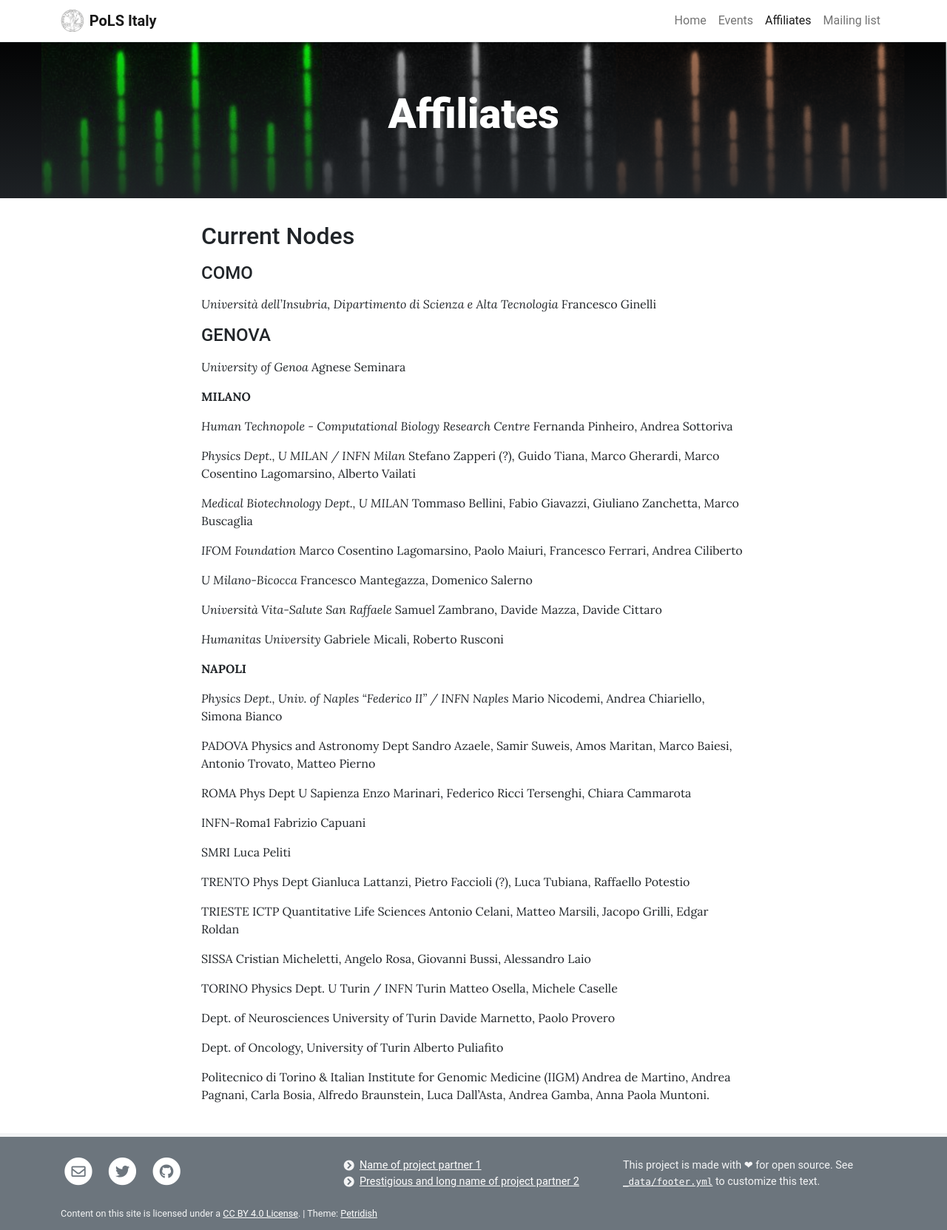
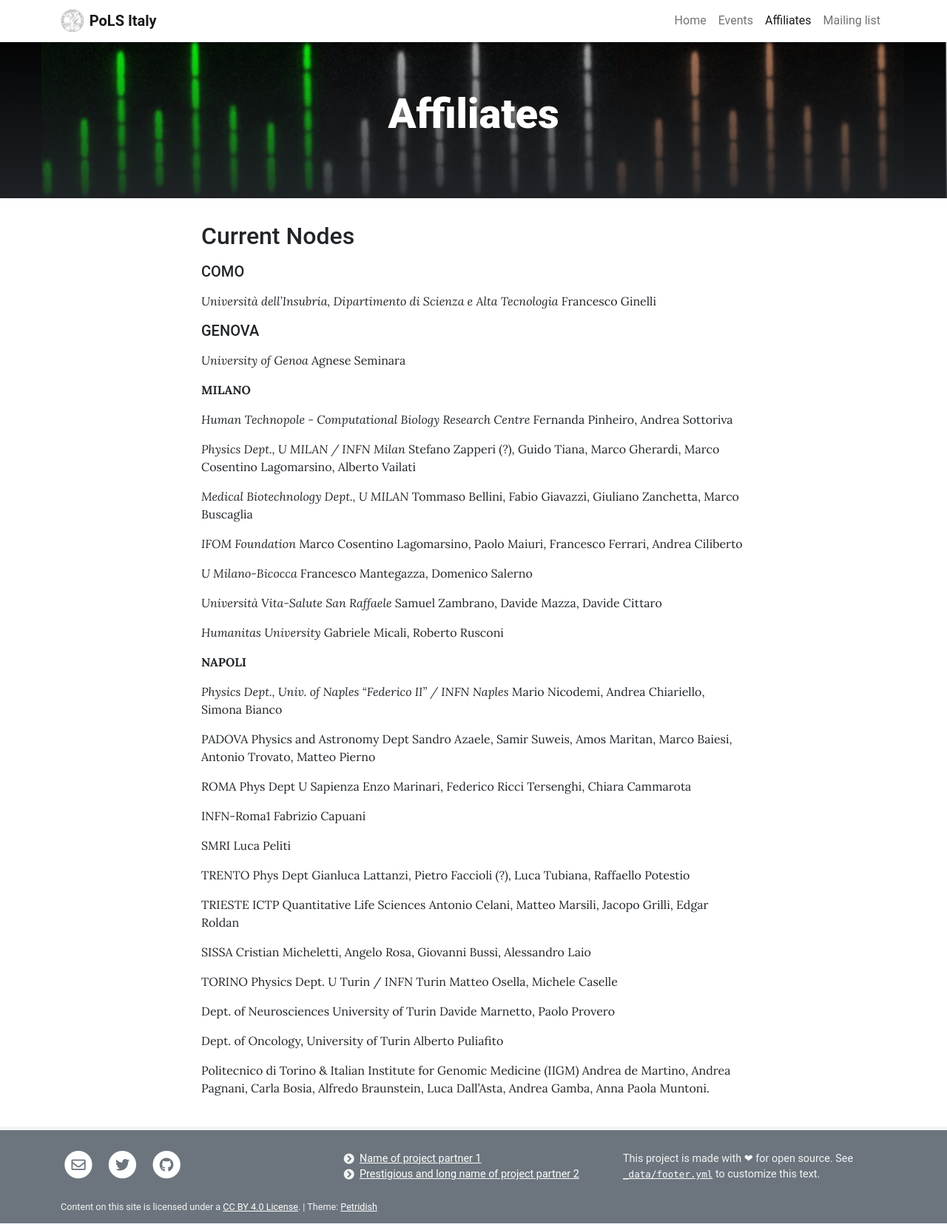
Before and after one commit to ilaria-iuliani/pols, a Jekyll site: the page built from pages/affiliates.md, in a window 1280 px wide. Shown: the whole page at 74% size. Built offline with Jekyll 4.4.1, drawn with Linux system fonts in a browser that asks for light colours.

```diff
--- a/pages/affiliates.md
+++ b/pages/affiliates.md
@@ -7,11 +7,11 @@ permalink: /affiliates/
 
 ## Current Nodes
 
-#### COMO
+##### COMO
 *Università dell’Insubria, Dipartimento di Scienza e Alta Tecnologia*
 Francesco Ginelli
 
-#### GENOVA
+##### GENOVA
 *University of Genoa*
 Agnese Seminara
 
```
